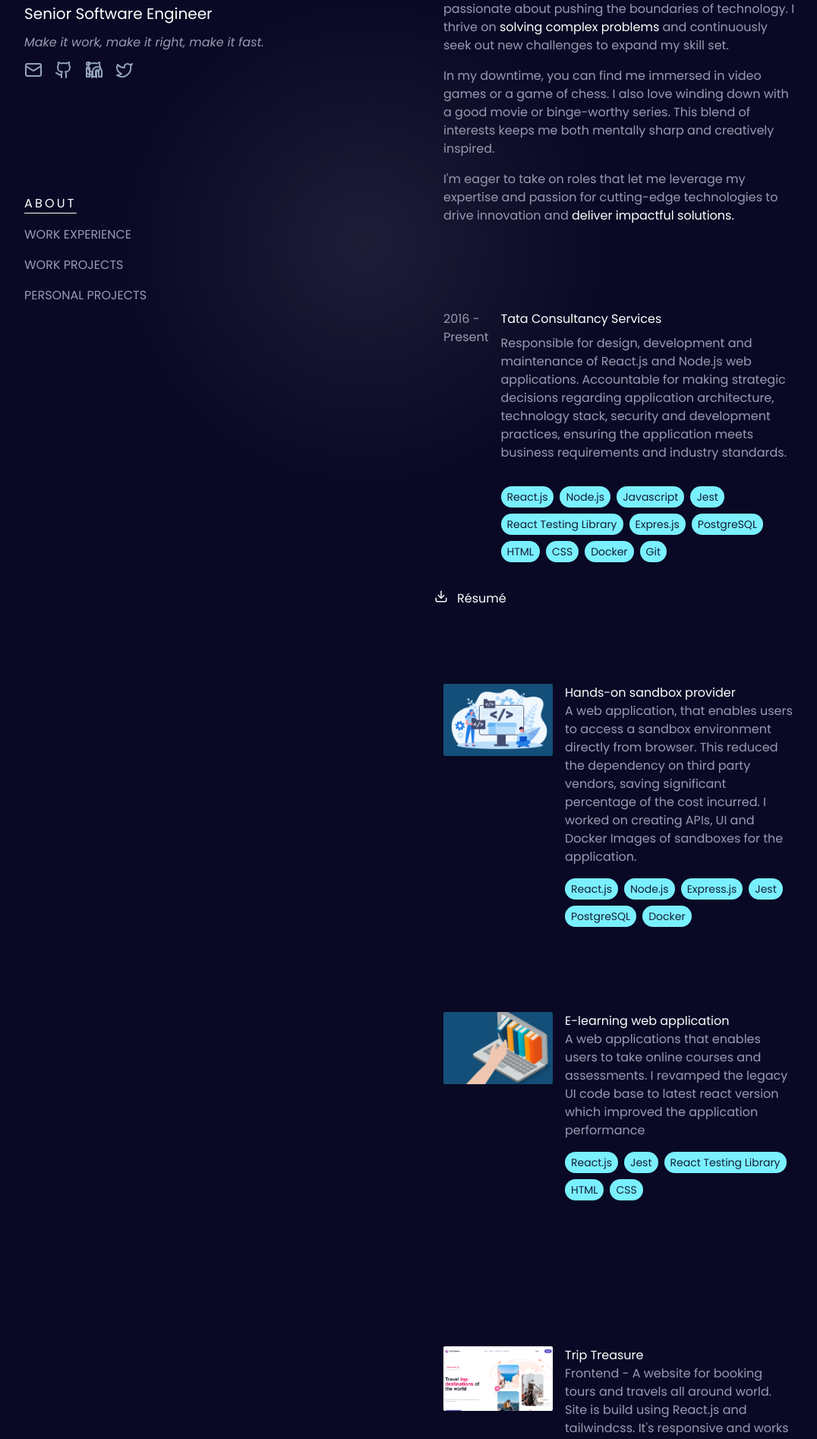
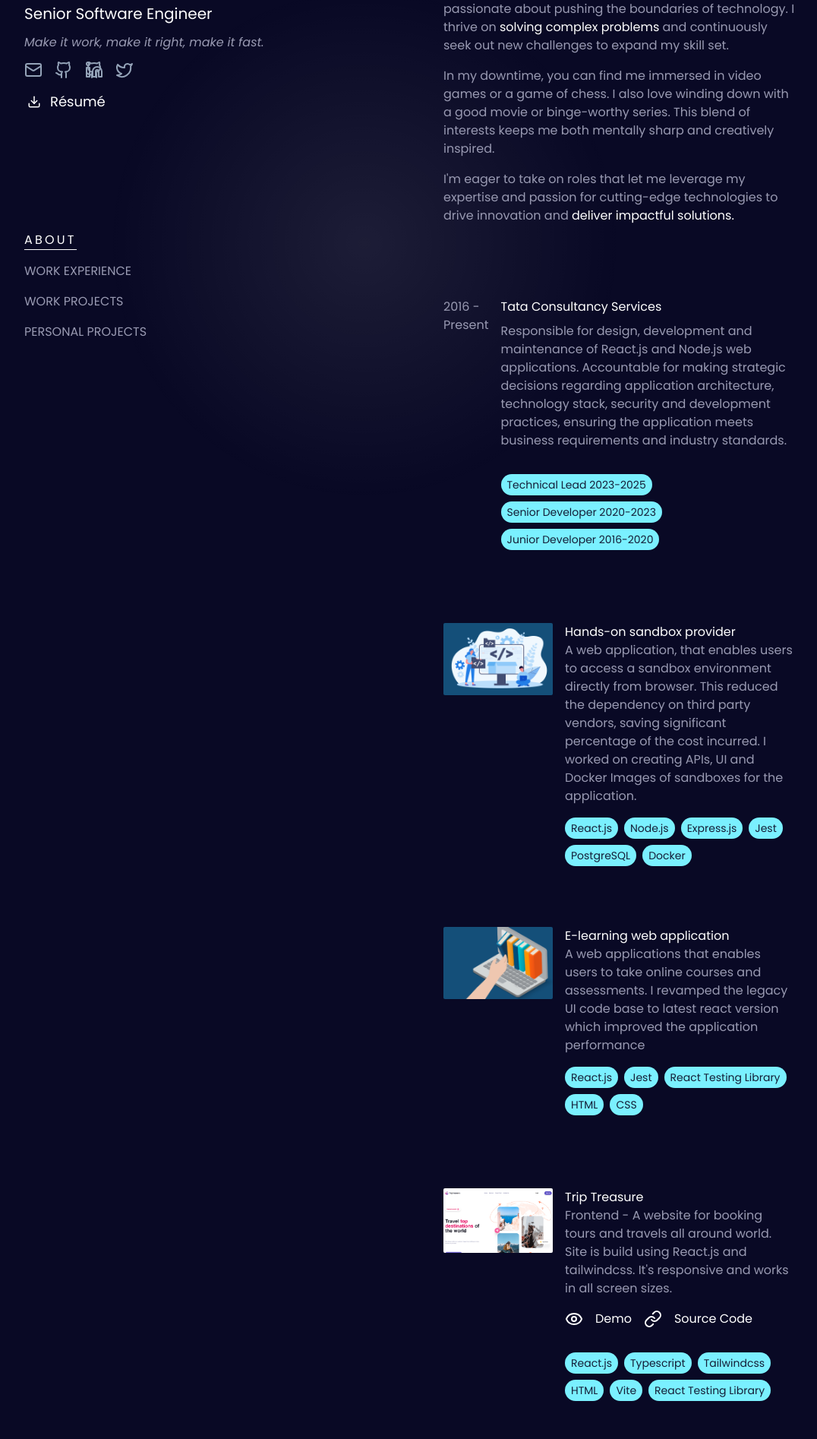
Before and after one commit to skarthikayan/karthikayan.in, a React (Vite) app: page / in a window 1280 px wide. Shown: the part 160-2054 px from the top of the page at 76% size, without its empty margins (96-1172 px from the left). Built offline with nearby package versions, Linux system fonts and the light colour scheme.

Commit message:
feat: added resume to header fix: adjusted margin bottom for section feat: added tcs roles in experience section. removed skills

```diff
--- a/src/components/About.jsx
+++ b/src/components/About.jsx
@@ -17,7 +17,7 @@ function About() {
       animate={{ y: 0, opacity: 1 }}
       transition={{ duration: 0.5 }}
       id="about"
-      className="flex items-start justify-start flex-col gap-4 mb-20 p-4"
+      className="flex items-start justify-start flex-col gap-4 mb-16 p-4"
     >
       <div className="lg:hidden w-[calc(100vw-1rem)] px-6 py-4 sticky top-0 backdrop-blur -ml-6">
         <h2 className="font-bold text-textTitle">ABOUT</h2>
--- a/src/components/Experience.jsx
+++ b/src/components/Experience.jsx
@@ -1,5 +1,4 @@
 import Tags from "./Tags";
-import DownlaodIcon from "../assets/download.svg?react";
 import { motion } from "framer-motion";
 
 function Experience() {
@@ -10,17 +9,9 @@ function Experience() {
       description:
         "Responsible for design, development and maintenance of React.js and Node.js web applications. Accountable for making strategic decisions regarding application architecture, technology stack, security and development practices, ensuring the application meets business requirements and industry standards.",
       skills: [
-        "React.js",
-        "Node.js",
-        "Javascript",
-        "Jest",
-        "React Testing Library",
-        "Expres.js",
-        "PostgreSQL",
-        "HTML",
-        "CSS",
-        "Docker",
-        "Git",
+        "Technical Lead 2023-2025",
+        "Senior Developer 2020-2023",
+        "Junior Developer 2016-2020",
       ],
     },
   ];
@@ -28,7 +19,7 @@ function Experience() {
   return (
     <section
       id="experience"
-      className="flex items-start justify-start flex-col gap-4 mb-20  p-4 lg:p-0"
+      className="flex items-start justify-start flex-col gap-4 mb-16 p-4 lg:p-0"
     >
       <div className="lg:hidden w-[calc(100vw-1rem)] px-6 py-4 sticky top-0 backdrop-blur -ml-6">
         <h2 className="font-bold text-textTitle">EXPERIENCE</h2>
@@ -41,7 +32,7 @@ function Experience() {
               whileInView={{ y: 0, opacity: 1 }}
               viewport={{ amount: 0.15, once: true }}
               key={company.name}
-              className="group flex lg:flex-row flex-col items-start justify-start gap-4 lg:p-4 rounded-lg cursor-pointer lg:hover:bg-white/10"
+              className="group flex lg:flex-row flex-col items-start justify-start gap-4 lg:p-4 rounded-lg lg:hover:shadow-effect"
             >
               <span className="text-s">{company.period}</span>
               <div className="flex flex-col items-start justify-start">
@@ -57,15 +48,6 @@ function Experience() {
           ))}
         </ol>
       </div>
-      <a
-        className="p-1 flex text-textTitle cursor-pointer"
-        download="karthikayan_selvaraj"
-        target="_blank"
-        aria-label="Download Resume"
-        href="/resume.pdf"
-      >
-        <DownlaodIcon /> <span className="ml-3">Résumé</span>
-      </a>
     </section>
   );
 }
--- a/src/components/Header.jsx
+++ b/src/components/Header.jsx
@@ -7,6 +7,7 @@ import GithubIcon from "../assets/githubIcon.svg?react";
 import LinkedInIcon from "../assets/linkedin.svg?react";
 import TwitterIcon from "../assets/twitter.svg?react";
 import MailIcon from "../assets/mail.svg?react";
+import DownlaodIcon from "../assets/download.svg?react";
 
 function Header({ activeSection }) {
   const [randomNum] = useState(Math.floor(Math.random() * 4));
@@ -116,6 +117,18 @@ function Header({ activeSection }) {
           </motion.a>
         ))}
       </div>
+      <motion.a
+        initial={{ y: 30, opacity: 0 }}
+        animate={{ y: 0, opacity: 1 }}
+        transition={{ duration: 0.5, delay: 1.5 }}
+        className="p-1 mt-3 flex text-textTitle cursor-pointer text-lg items-center"
+        download="karthikayan_selvaraj"
+        target="_blank"
+        aria-label="Download Resume"
+        href="/resume.pdf"
+      >
+        <DownlaodIcon /> <span className="ml-3">Résumé</span>
+      </motion.a>
       <nav className="hidden lg:flex flex-col justify-center items-start mt-6 gap-4 min-h-[50vh] ">
         {navItems.map((item) => (
           <a
--- a/src/components/PersonalProjects.jsx
+++ b/src/components/PersonalProjects.jsx
@@ -66,7 +66,7 @@ function PersonalProjects() {
   return (
     <section
       id="personal-projects"
-      className=" flex items-start justify-start flex-col gap-4 mb-20 p-4 lg:p-0"
+      className=" flex items-start justify-start flex-col gap-4 p-4 lg:p-0  mb-4"
     >
       <div className="lg:hidden w-[calc(100vw-1rem)] px-6 py-4 sticky top-0 backdrop-blur -ml-6">
         <h2 className="font-bold text-textTitle">PERSONAL PROJECTS</h2>
@@ -79,7 +79,7 @@ function PersonalProjects() {
               whileInView={{ y: 0, opacity: 1 }}
               viewport={{ amount: 0.15, once: true }}
               key={project.name}
-              className="group flex lg:flex-row flex-col-reverse items-start justify-start gap-4 mb-20 lg:p-4 lg:hover:bg-white/10 rounded-lg cursor-pointer"
+              className="group flex lg:flex-row flex-col-reverse items-start justify-start  mb-12 gap-4 lg:p-4 lg:hover:shadow-effect rounded-lg"
             >
               <img
                 alt={project.name}
@@ -104,7 +104,7 @@ function PersonalProjects() {
                       className="flex gap-4 my-4 hover:text-tags"
                     >
                       <DemoIcon />
-                      <p>Demo</p>
+                      <p className="text-textTitle">Demo</p>
                     </a>
                   )}
                   {project.apiDocs && (
@@ -115,7 +115,7 @@ function PersonalProjects() {
                       className="flex gap-4 my-4 hover:text-tags"
                     >
                       <DemoIcon />
-                      <p>API Doc</p>
+                      <p className="text-textTitle">API Doc</p>
                     </a>
                   )}
                   {project.sourceCode && (
@@ -126,7 +126,7 @@ function PersonalProjects() {
                       className="flex gap-4 my-4 hover:text-tags"
                     >
                       <SourceCode />
-                      <p>Source Code</p>
+                      <p className="text-textTitle">Source Code</p>
                     </a>
                   )}
                 </div>
--- a/src/components/Projects.jsx
+++ b/src/components/Projects.jsx
@@ -31,7 +31,7 @@ function Projects() {
   return (
     <section
       id="projects"
-      className=" flex items-start justify-start flex-col gap-4 mb-20 p-4 lg:p-0"
+      className=" flex items-start justify-start flex-col gap-4 p-4 lg:p-0 mb-4"
     >
       <div className="lg:hidden w-[calc(100vw-1rem)] px-6 py-4 sticky top-0 backdrop-blur -ml-6">
         <h2 className="font-bold text-textTitle">WORK PROJECTS</h2>
@@ -44,7 +44,7 @@ function Projects() {
               whileInView={{ y: 0, opacity: 1 }}
               viewport={{ amount: 0.15, once: true }}
               key={project.name}
-              className="group flex lg:flex-row flex-col-reverse items-start justify-start gap-4 mb-20 lg:p-4 lg:hover:bg-white/10 rounded-lg cursor-pointer"
+              className="group flex lg:flex-row flex-col-reverse items-start justify-start gap-4 mb-12 lg:p-4 lg:hover:shadow-effect rounded-lg"
             >
               <img
                 alt={project.name}
--- a/src/index.css
+++ b/src/index.css
@@ -40,6 +40,10 @@
   .svg-hightlight > svg {
     stroke: #fff;
   }
+  .shadow-effect {
+    background: var(--color-primary);
+    box-shadow: 0 8px 32px 0 #151555;
+  }
 }
 
 body {
```
Also changed, not shown: src/assets/demo.svg, src/assets/source-code.svg.
